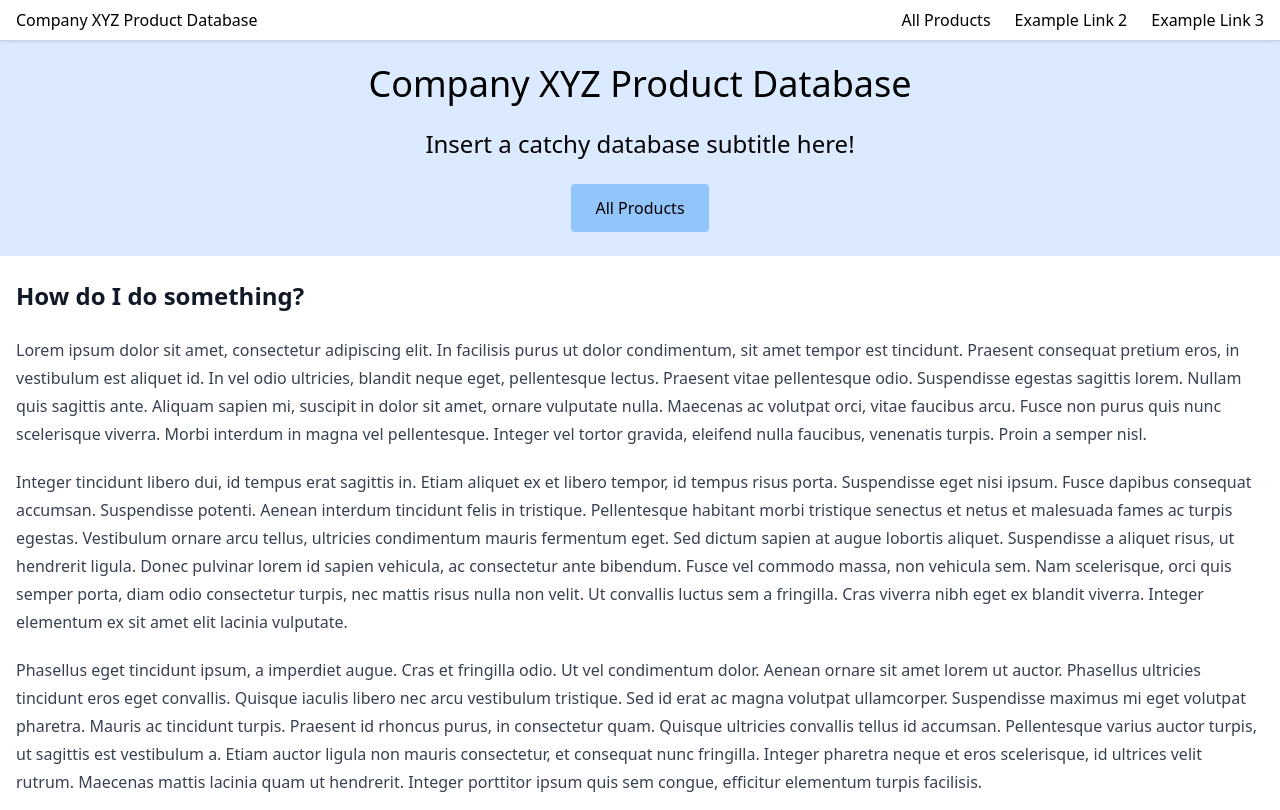
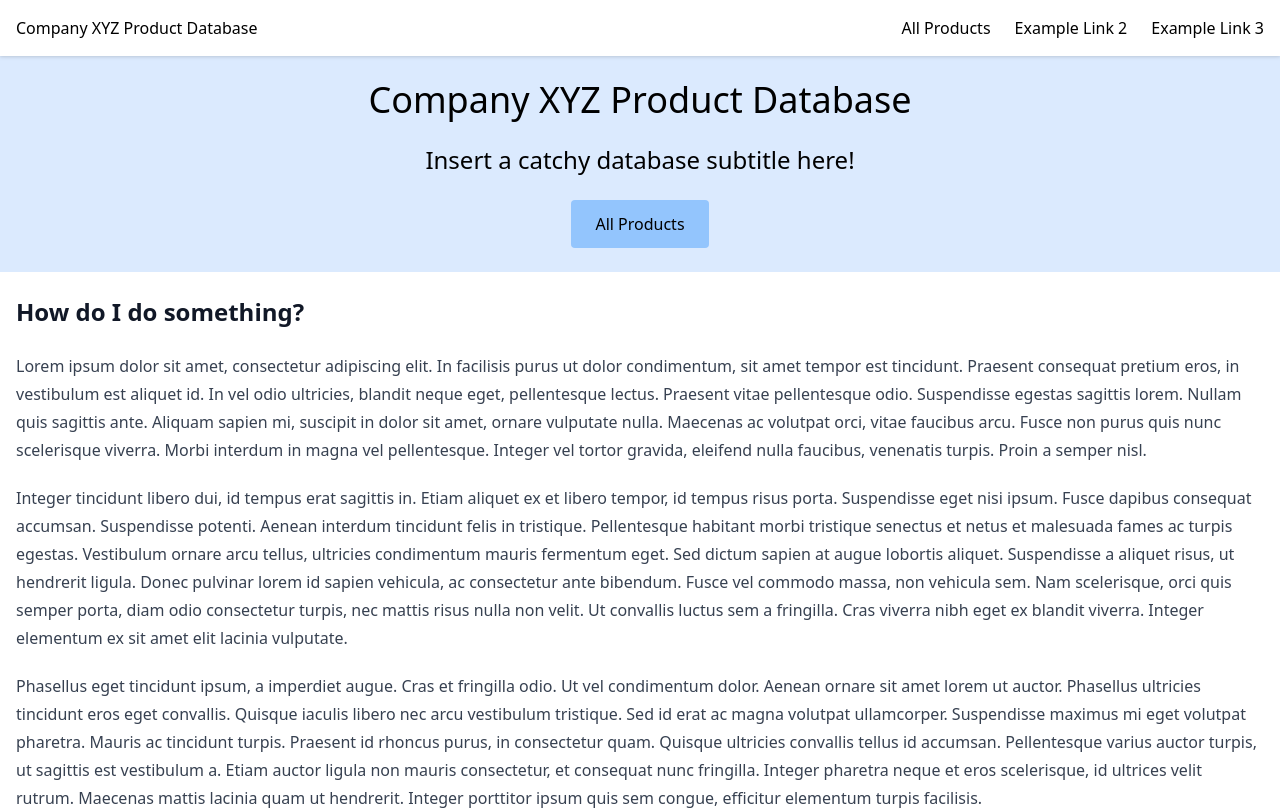
Before and after one commit to 7coil/dummyproducts, a React app: page / in a window 1280 px wide. Shown: the top 810 px of the page. Built offline with nearby package versions, Linux system fonts and the light colour scheme.

Commit message:
Increase height of navigation bar

```diff
--- a/src/components/SiteHeader/index.tsx
+++ b/src/components/SiteHeader/index.tsx
@@ -3,7 +3,7 @@ import { Link } from "react-router-dom";
 import { Container } from "../Container";
 
 const SiteHeader = () => (
-  <div className="bg-white bg-gray-100 py-2 drop-shadow">
+  <div className="bg-white bg-gray-100 py-4 drop-shadow">
     <Container>
       <div className="flex flex-wrap">
         <Link to="/">Company XYZ Product Database</Link>
```
